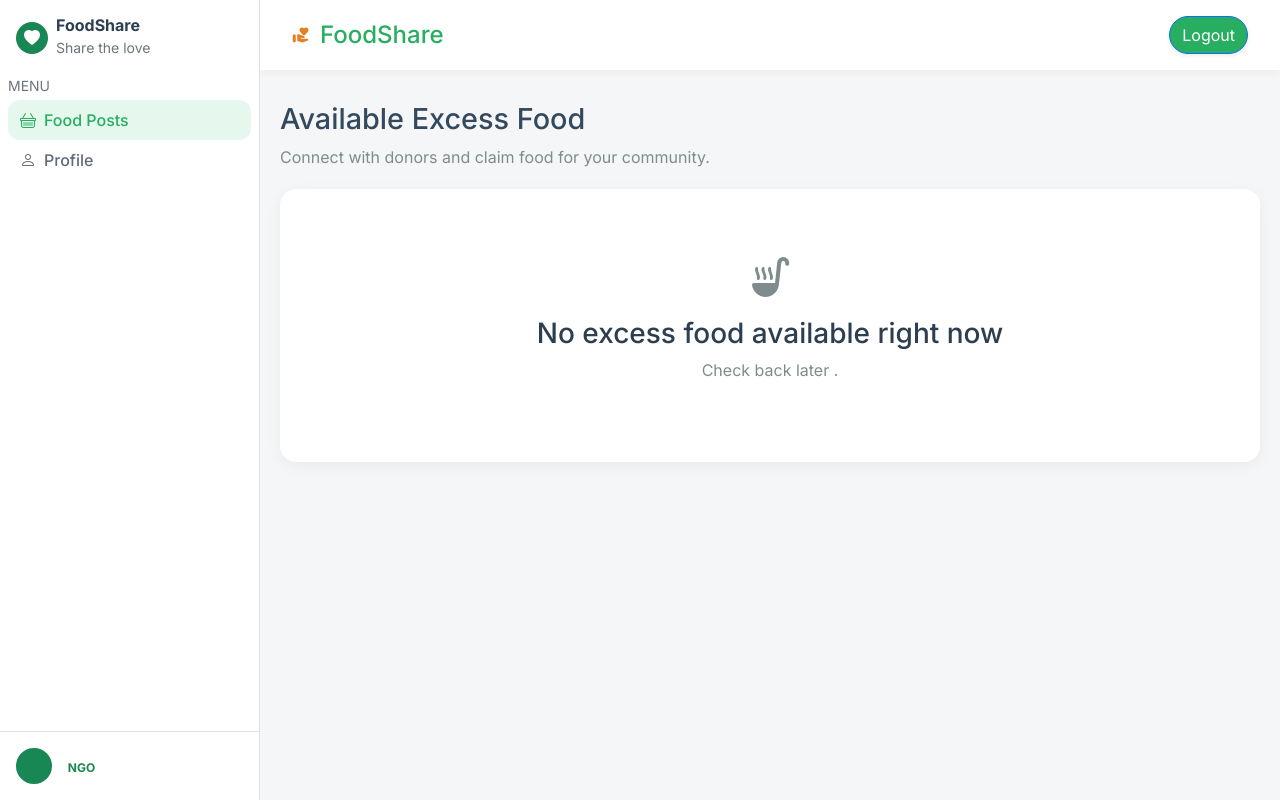
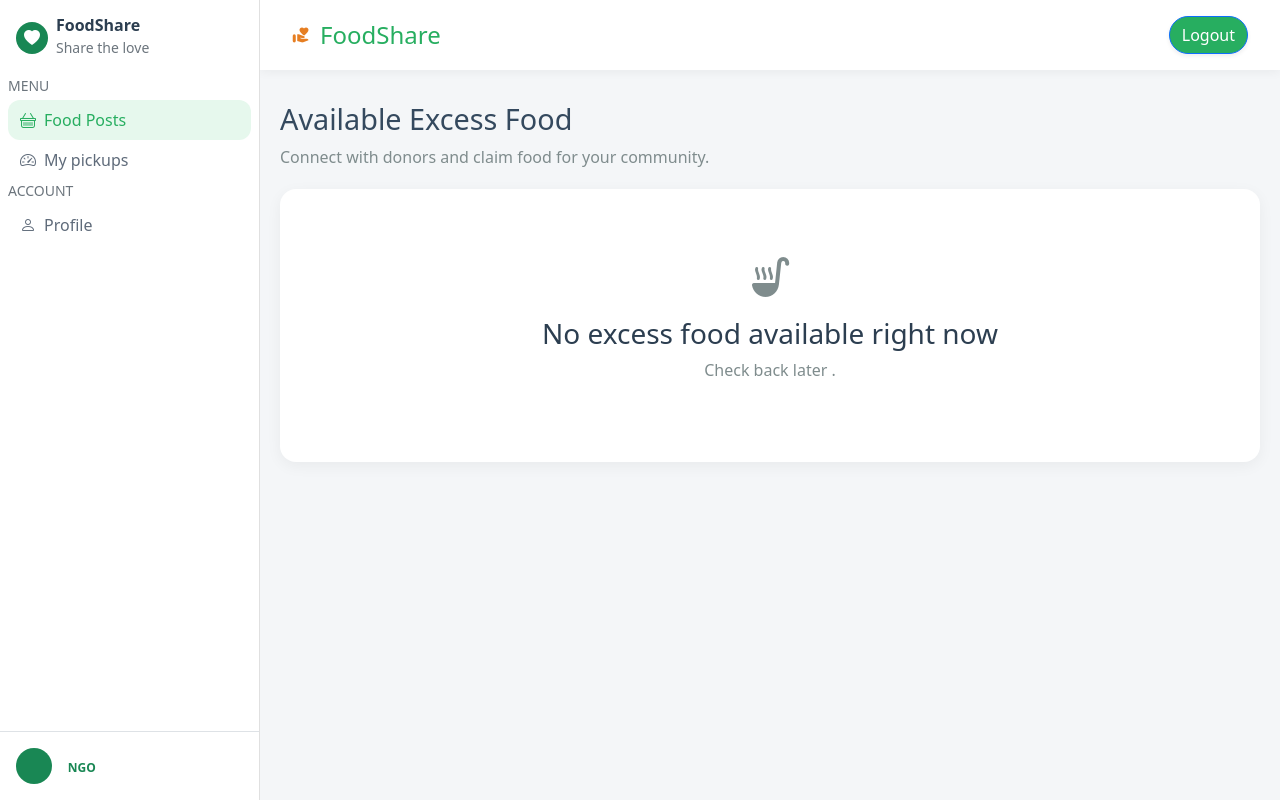
Before and after one commit to abhi-rajput-KRP/FoodShare, a Flask app: template templates/food_posts.html in a window 1280 px wide. Run offline with Flask 3, Linux system fonts and the light colour scheme; the template is opened without the code that fills it, so the values that code supplies are empty.

Commit message:
fixed UI

```diff
--- a/templates/food_posts.html
+++ b/templates/food_posts.html
@@ -46,7 +46,7 @@
       }
 
       body {
-        font-family: "Inter", sans-serif;
+        font-family: system-ui, -apple-system, BlinkMacSystemFont, "Segoe UI", sans-serif;
         background-color: var(--bg-color);
         color: var(--text-main);
         display: flex;  /* ← KEY FIX */
@@ -322,8 +322,13 @@
             <a class="nav-link active" href="/food_posts"><i class="bi bi-basket me-2"></i>Food Posts</a>
           </li>
           <li class="nav-item">
-            <a class="nav-link" href="/profile_ngo"><i class="bi bi-person me-2"></i>Profile</a>
+            <a  class="nav-link " href="/ngo_claimed_posts"><i class="bi bi-speedometer2 me-2"></i>My pickups</a>
           </li>
+          <p class="text-uppercase text-muted small mb-1">Account</p>
+      <ul class="nav nav-pills flex-column mb-3">
+        <li class="nav-item">
+          <a class="nav-link" href="/profile_ngo"><i class="bi bi-person me-2"></i>Profile</a>
+        </li>
         </ul>
       </nav>
 
```
